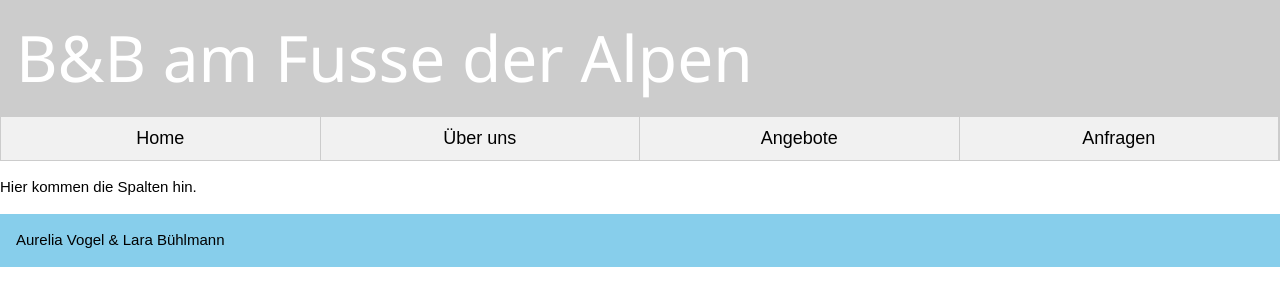
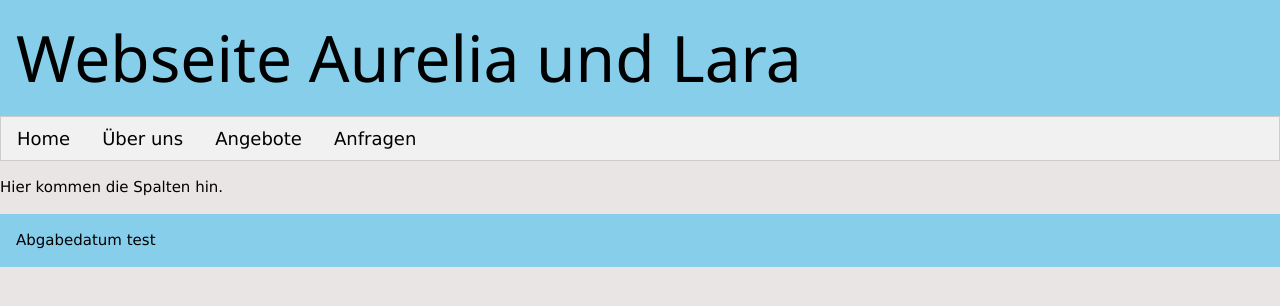
Before and after one commit to larabuehlmann/Abschlussarbeit, a plain HTML site: page index.html in a window 1280 px wide. Drawn offline with nearby package versions, Linux system fonts and the light colour scheme.

Commit message:
navigation

```diff
--- a/css/custom.css
+++ b/css/custom.css
@@ -1,17 +1,9 @@
 body {
-    font-family: 'Poppins', sans-serif;
+    background-color: #e9e5e5;
   }
 
-  /* Header-Farbe überschreiben */
-  header.w3-container {
-    background-color: #ccc !important;
-  }
-
-  /* Navigation gleichmäßig verteilen */
-  nav.w3-bar a {
-    flex: 1;
-    text-align: center;
-  }
-  nav.w3-bar {
-    display: flex;
-  }
+  <div class="w3-bar w3-black">
+  <a href="#e9e5e5 class="w3-bar-item w3-button w3-mobile">London</a>
+  <a href="#e9e5e5 class="w3-bar-item w3-button w3-mobile">Paris</a>
+  <a href="#e9e5e5 class="w3-bar-item w3-button w3-mobile">Tokyo</a>
+</div>
--- a/index.html
+++ b/index.html
@@ -1,6 +1,7 @@
 <!DOCTYPE html>
 <html lang="de">
 <head>
+  <meta charset="UTF-8">
     <title>Spalten</title>
     <meta name="viewport" content="width=device-width, initial-scale=1">
     <!--W3C Framework-->
@@ -9,18 +10,18 @@
     <link rel="stylesheet" href="css/custom.css">
 </head>
 <body>
-    <header class="w3-container w3-green">
-      <h1 class="w3-jumbo">B&B am Fusse der Alpen</h1>
+    <header class="w3-container w3-light-blue">
+      <h1 class="w3-jumbo">Webseite Aurelia und Lara</h1>
     </header>
     <nav class="w3-bar w3-border w3-light-grey w3-large">
-      <a href="index.html" class="w3-bar-item w3-button w3-border-right">Home</a>
-      <a href="html/ueber_uns.html" class="w3-bar-item w3-button w3-border-right">Über uns</a>
-      <a href="html/angebote.html" class="w3-bar-item w3-button w3-border-right">Angebote</a>
-      <a href="html/anfragen.html" class="w3-bar-item w3-button w3-border-right">Anfragen</a>
+      <a href="index.html" class="w3-bar-item w3-button w3-mobile">Home</a>
+      <a href="html/ueber_uns.html" class="w3-bar-item w3-button w3-mobile">Über uns</a>
+      <a href="html/angebote.html" class="w3-bar-item w3-button w3-mobile">Angebote</a>
+      <a href="html/anfragen.html" class="w3-bar-item w3-button w3-mobile">Anfragen</a>
     </nav>
     <p>Hier kommen die Spalten hin.</p>
     <footer class="w3-container w3-light-blue">
-      <p>Aurelia Vogel & Lara Bühlmann</p>
+      <p>Abgabedatum test</p>
     </footer>
 </body>
 </html>
```
